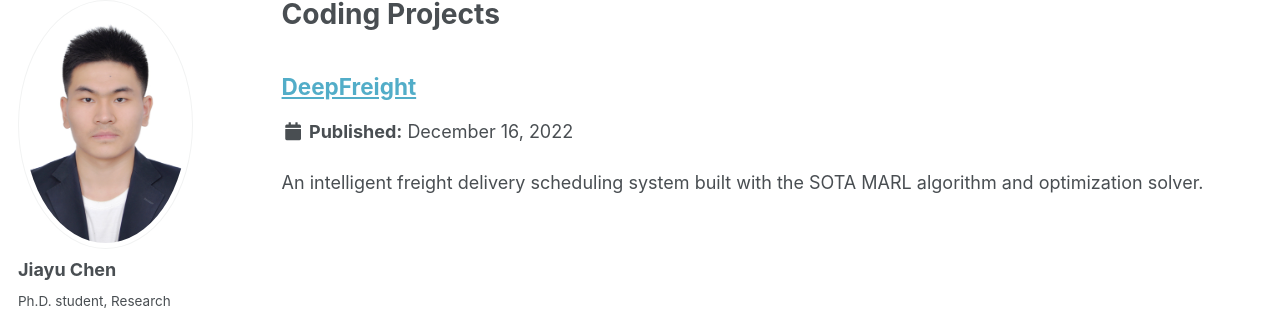
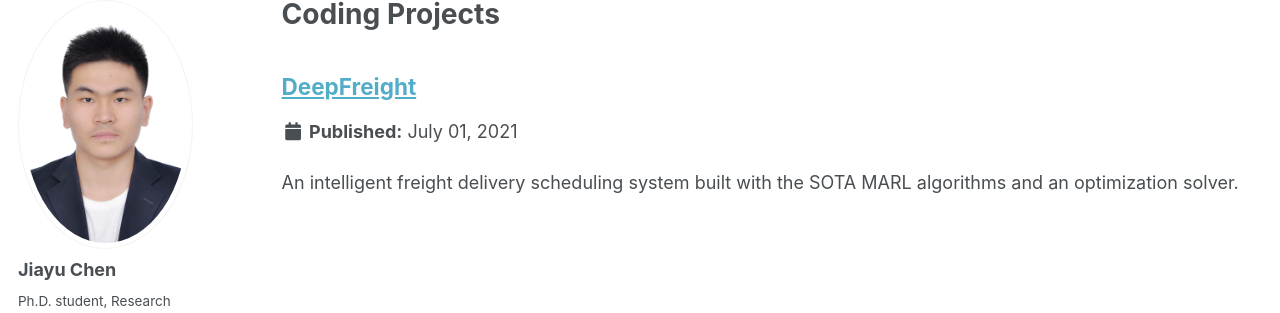
Before and after one commit to LucasCJYSDL/LucasCJYSDL.github.io, a Jekyll site: the page built from _pages/portfolio.html, in a window 1280 px wide. Shown: the part 118-431 px from the top of the page. Built offline with Jekyll 4.4.1, drawn with Linux system fonts in a browser that asks for light colours.

Commit message:
coding 1

```diff
--- a/_portfolio/coding-1.md
+++ b/_portfolio/coding-1.md
@@ -1,7 +1,8 @@
 ---
 title: "DeepFreight"
-excerpt: "An intelligent freight delivery scheduling system built with the SOTA MARL algorithm and optimization solver."
+excerpt: "An intelligent freight delivery scheduling system built with the SOTA MARL algorithms and an optimization solver."
 collection: portfolio
+date: 2021-07-01
 ---
 
 Language: Python
```
